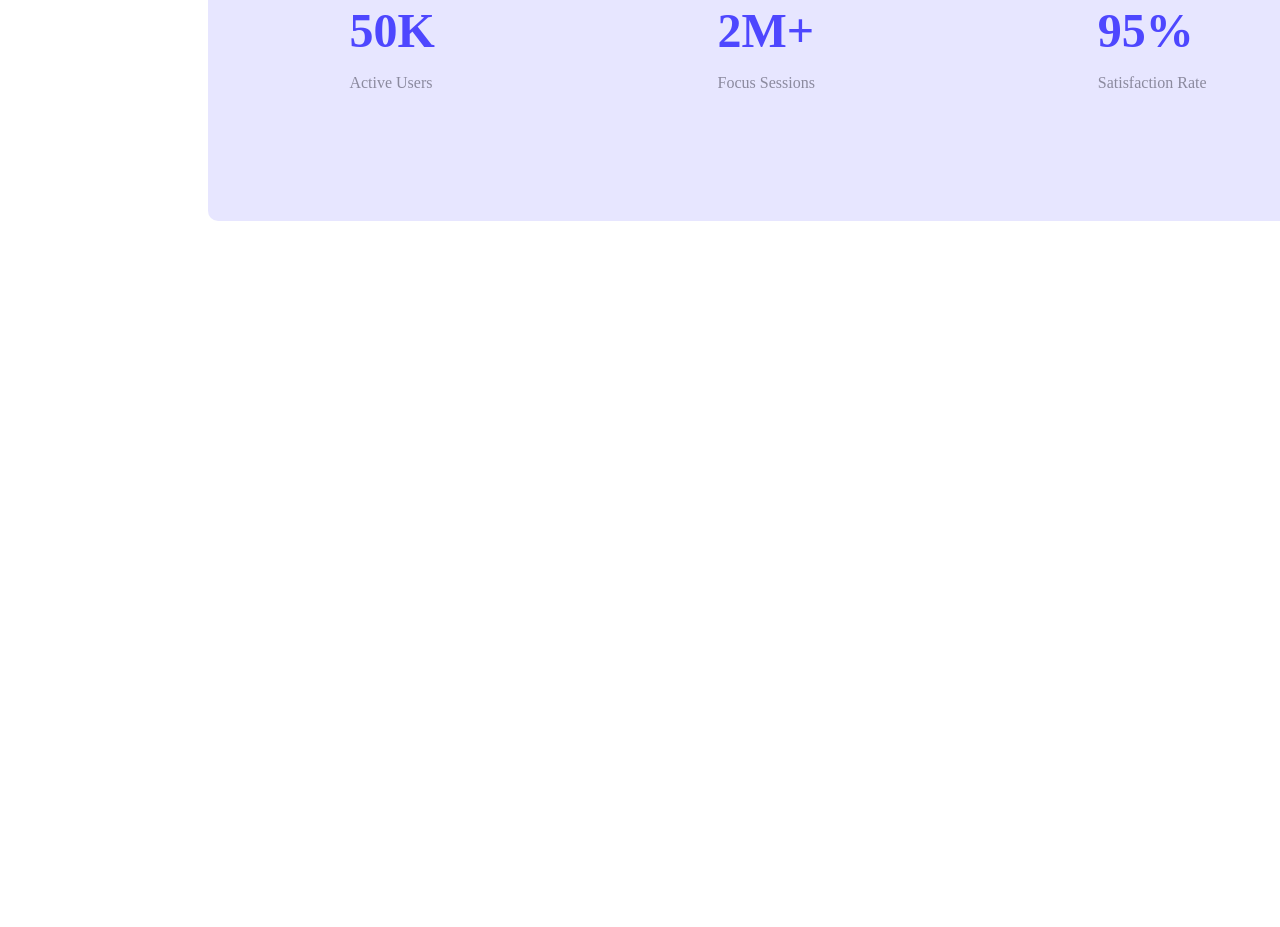
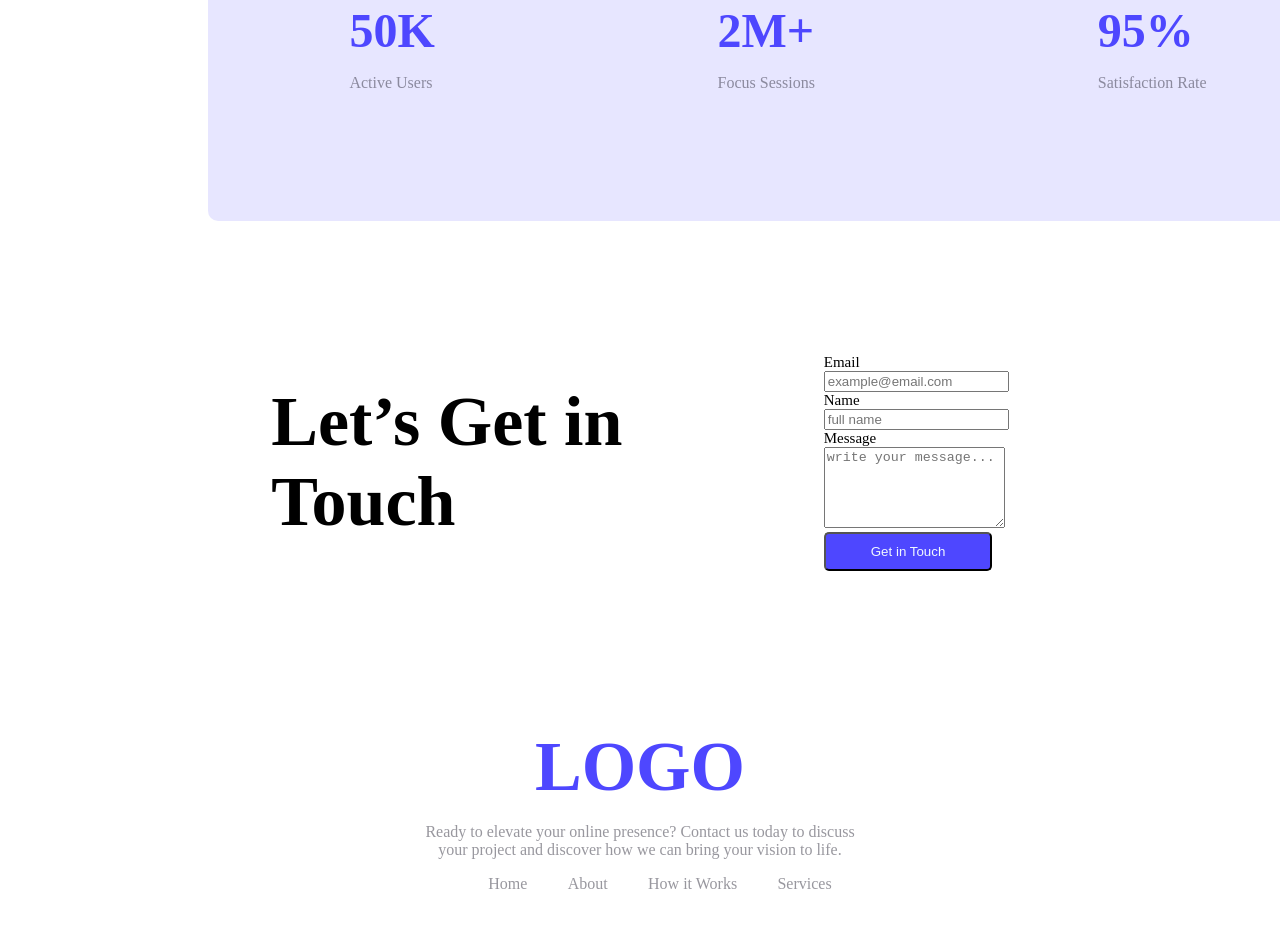
Before and after one commit to Mishukdev2001/assignment1-repo, a plain HTML site: page index.html in a window 1280 px wide. Shown: the part 1089-2016 px from the top of the page. Before the commit the page ends 1426 px from the top, so only its background shows below. Drawn offline with Linux system fonts and the light colour scheme.

Commit message:
5th-commit

```diff
--- a/index.html
+++ b/index.html
@@ -23,7 +23,7 @@
             </div>
         </div>
     </header>
-    <main>
+    <main class="bg-2">
         <section class="action margin size">
             <div class="see-it">
                 <h2>See It in Action</h2>
@@ -33,7 +33,7 @@
                 <button class="btn-primary-1">Launch Live Preview</button>
             </div>
 
-             <img class="webflow" src="images/wc-mini.png" alt="">
+            <img class="webflow" src="images/wc-mini.png" alt="">
 
         </section>
 
@@ -54,9 +54,32 @@
                 </div>
             </div>
         </section>
+
+        <section class="lets-get size">
+            <h1 class="touch">Let’s Get in <br> Touch</h1>
+            <form>
+                <label for="email">Email</label><br>
+                <input type="email" name="email" id="" placeholder="example@email.com"><br>
+                <label for="name">Name</label><br>
+                <input type="text" name="name" id="" placeholder="full name"><br>
+                <label for="message">Message</label><br>
+                <textarea name="message" id="" cols="20" rows="5" placeholder="write your message..."></textarea><br>
+
+<button class="in-touch">Get in Touch</button>
+            </form>
+        </section>
     </main>
-    <footer>
-
+    <footer class="logo" >
+<h3 class="loogo">LOGO</h3>
+<p class="Dark-2">Ready to elevate your online presence? Contact us today to discuss <br>your project and discover how we can bring your vision to life.</p>
+<div class="list">
+    <ul>
+        <li><a href="" class="Dark-2">Home</a></li>
+        <li><a href="" class="Dark-2">About</a ></li>
+        <li><a href="" class="Dark-2">How it Works</a></li>
+        <li><a href="" class="Dark-2">Services</a></li>
+    </ul>
+</div>
     </footer>
 </body>
 
--- a/styles/design.css
+++ b/styles/design.css
@@ -14,27 +14,30 @@ nav {
 
 nav h3 {
     color: #4E47FF;
-    margin: 30px 60px;
+    margin: 0px 60px;
 }
 
-.bn{
+.bn {
     text-align: center;
 
 }
 
-.bn-title{
+.bn-title {
     margin: 150px 0px 0px 0px;
 }
 
 /* main section related style */
 /* action section */
-.action{
+.action {
     display: flex;
     justify-content: space-between;
     align-items: center;
+
+    margin: 0px 200px;
+
 }
 
-.btn-primary-1{
+.btn-primary-1 {
     background-color: #4E47FF;
     color: aliceblue;
     padding: 0px 10px;
@@ -42,31 +45,83 @@ nav h3 {
 }
 
 
-.webflow{
+.webflow {
     border-radius: 40px;
 }
 
 
 /* productive section */
-.productive{
-    background-color:#4d47ff22 ;
+.productive {
+    background-color: #4d47ff22;
     border-radius: 10px;
-    padding:35px 0px ;
+    padding: 35px 0px;
 }
-.pro-title{
+
+.pro-title {
     text-align: center;
 }
-.value{
+
+.value {
     display: flex;
     justify-content: space-around;
 }
-.value-title{
+
+.value-title {
     color: #4E47FF;
     font-weight: bolder;
     font-size: 3em;
     margin: 0px;
 }
 
+/* let's get section title */
+.lets-get {
+    display: flex;
+    justify-content: space-evenly;
+    align-items: center;
+    margin:auto;
+
+
+}
+.touch{
+  font-size: 70px;
+}
+ form{
+    font-size: 15px;
+ }
+
+
+.in-touch{
+     background-color: #4E47FF;
+    color: aliceblue;
+    padding: 0px 10px;
+    border-radius: 5px;
+    padding:10px 45px;
+}
+
+/* footer related style */
+.logo{
+text-align: center;
+margin: 120px 400px;
+
+}
+
+.list ul {
+    display: flex;
+    justify-content: space-evenly;
+    text-decoration: none;
+    list-style: none;
+}
+ .list li a{
+
+    text-decoration: none;
+ }
+
+ .loogo{
+    color: #4E47FF;
+    /* width: 50px; */
+    font-size: 70px;
+    margin:140px auto 0px auto ;
+ }
 /* shared style */
 .btn-primary {
     background-color: #4E47FF;
@@ -76,15 +131,15 @@ nav h3 {
     margin: 30px 60px;
 }
 
-.margin{
+.margin {
     margin: 116px 200px;
 }
 
-.Dark-2{
+.Dark-2 {
     color: #25243279;
 }
 
-.size{
+.size {
     height: 250px;
     width: 1140px;
 }
```
